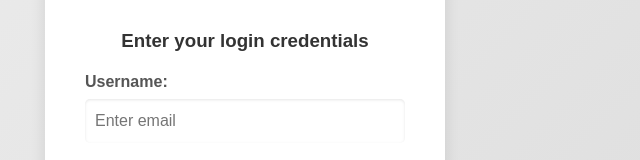
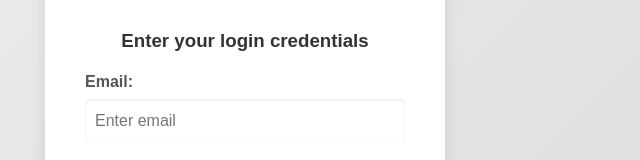
Before and after one commit to PradhanSushanta/mern-musebook, a React (Vite) app in the folder frontend/: page /login in a window 1280 px wide. Shown: the part 219-379 px from the top of the page, without its empty margins (395-1035 px from the left). Built offline with nearby package versions, Linux system fonts and the light colour scheme.

Commit message:
signup validation

```diff
--- a/frontend/components/Login.jsx
+++ b/frontend/components/Login.jsx
@@ -36,7 +36,7 @@
       <h1><img src="\images\logo.png" alt="Logo" /></h1>
       <h3>Enter your login credentials</h3>
       <form onSubmit={handleSubmit}>
-        <label htmlFor="username">Username:</label>
+        <label htmlFor="username">Email:</label>
         <input
           type="email"
           placeholder="Enter email"
```
